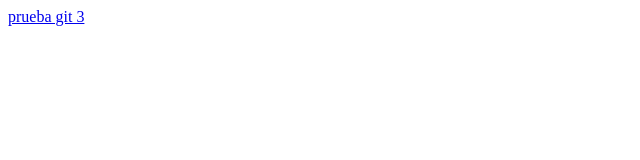
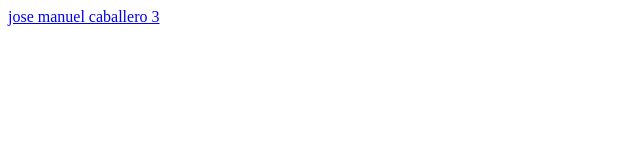
Before and after one commit to rtsolutions-net/gitejemplo, a plain HTML site: page index.html in a window 1280 px wide. Shown: the whole page, without its empty margins (0-640 px from the left). Drawn offline with Linux system fonts and the light colour scheme.

Commit message:
Update index.html

```diff
--- a/index.html
+++ b/index.html
@@ -7,7 +7,7 @@
     <title>Jmcaballero</title>
 </head>
 <body>
-    <a href="https://www.w3schools.com">prueba git 3<i class="fa fa-ambulance"></i></a>
+    <a href="https://www.w3schools.com">jose manuel caballero 3<i class="fa fa-ambulance"></i></a>
 
 </body>
 </html>
```
